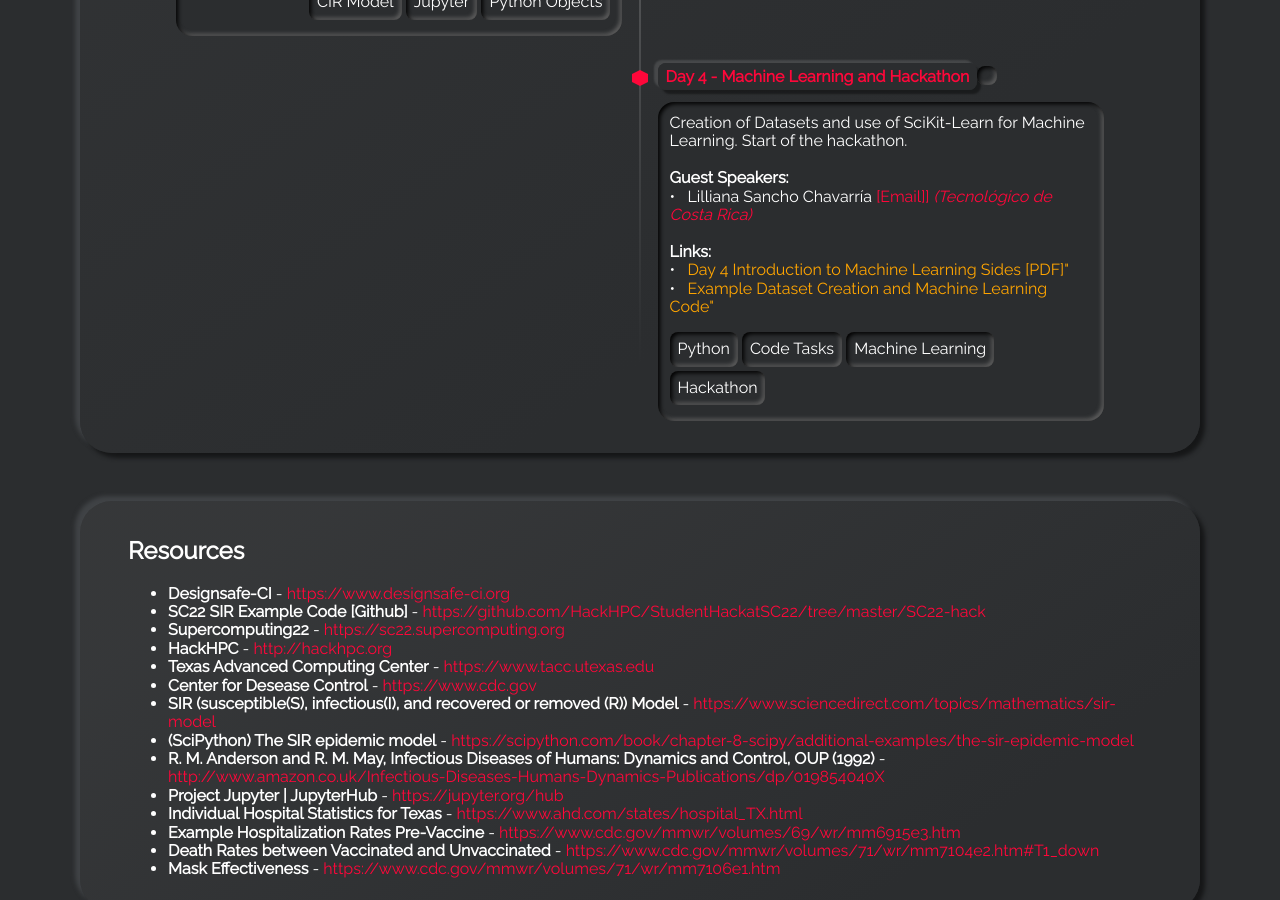
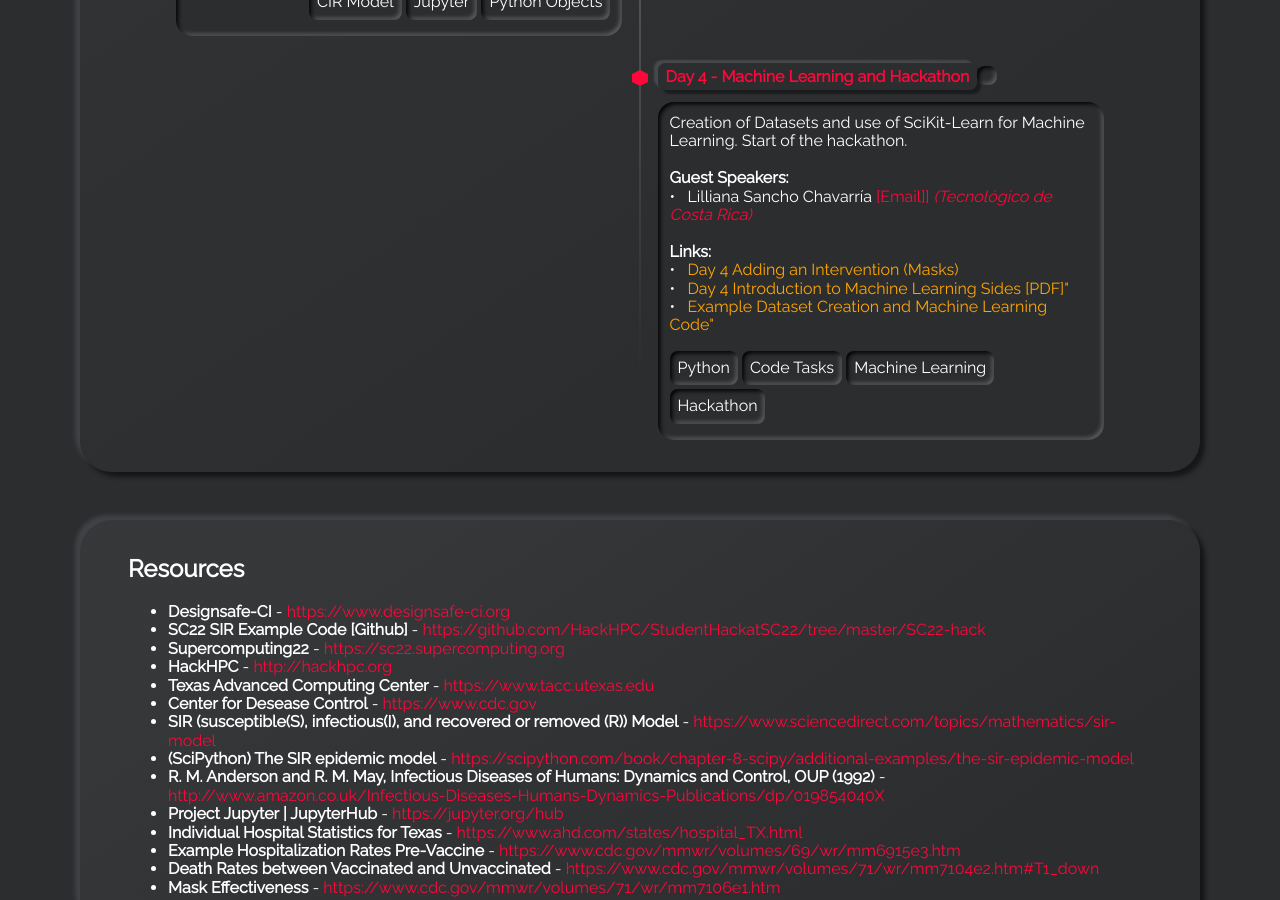
Before and after one commit to HackHPC/BigDataHack-2022, a Jekyll site: the page built from index.md, in a window 1280 px wide and 900 px high, scrolled down 5113 px. Built offline with Jekyll 4.4.1, drawn with Linux system fonts in a browser that asks for light colours; our own code applies the rules of GitHub Pages for plain Markdown files.

Commit message:
adding masks slides day4

```diff
--- a/_data/timeline.yml
+++ b/_data/timeline.yml
@@ -102,6 +102,8 @@
       contact: "mailto:lsancho@itcr.ac.cr"
       contacttype: Email
   links:
+    - name: "Day 4 Adding an Intervention (Masks)"
+      url: https://github.com/HackHPC/BigDataHack-2022/blob/gh-pages/assets/slides/thursday_files/BigDataHack22-Day4.pdf
     - name: Day 4 Introduction to Machine Learning Sides [PDF]"
       url: https://github.com/HackHPC/BigDataHack-2022/blob/gh-pages/assets/slides/thursday_files/IntroductiontoMachineLearning.pdf
     - name: Example Dataset Creation and Machine Learning Code"
```
Also changed, not shown: 1 other file.
